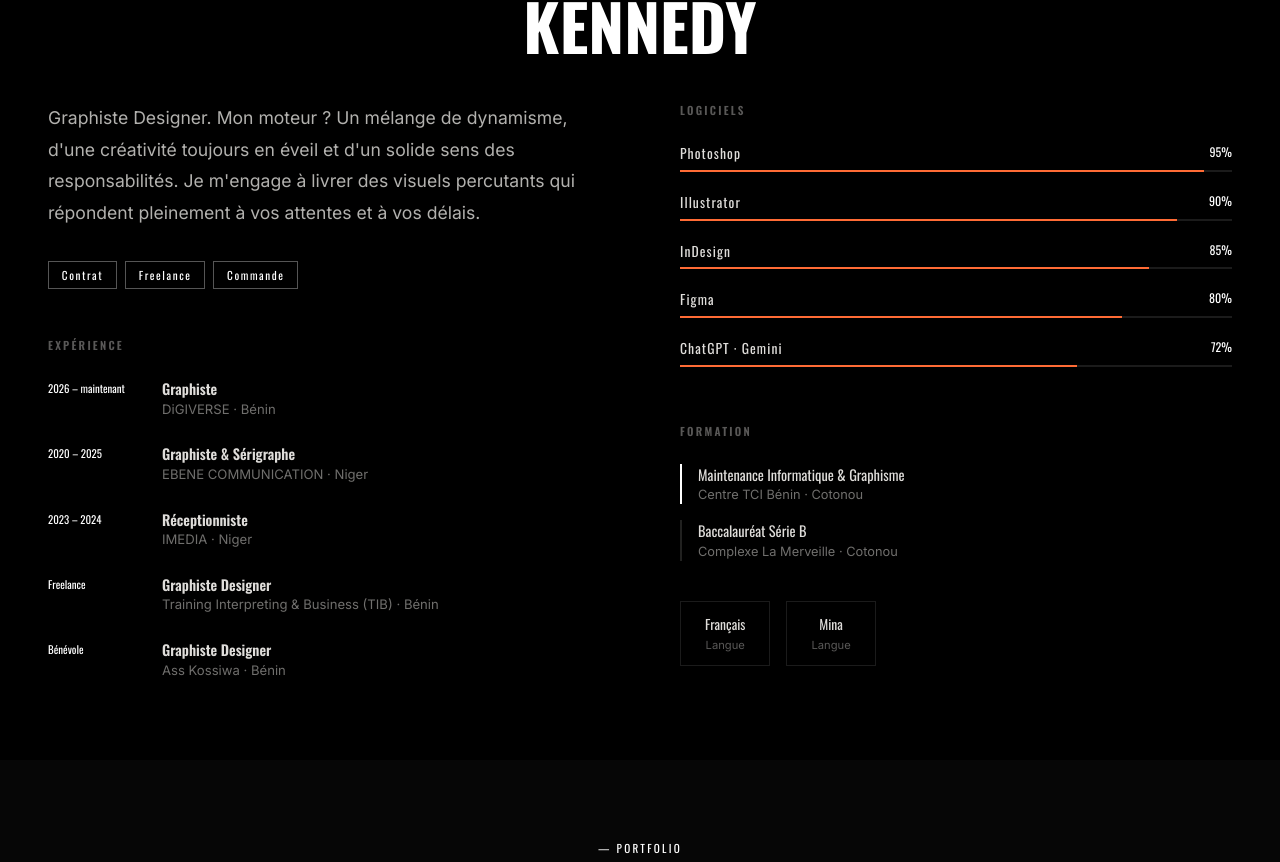
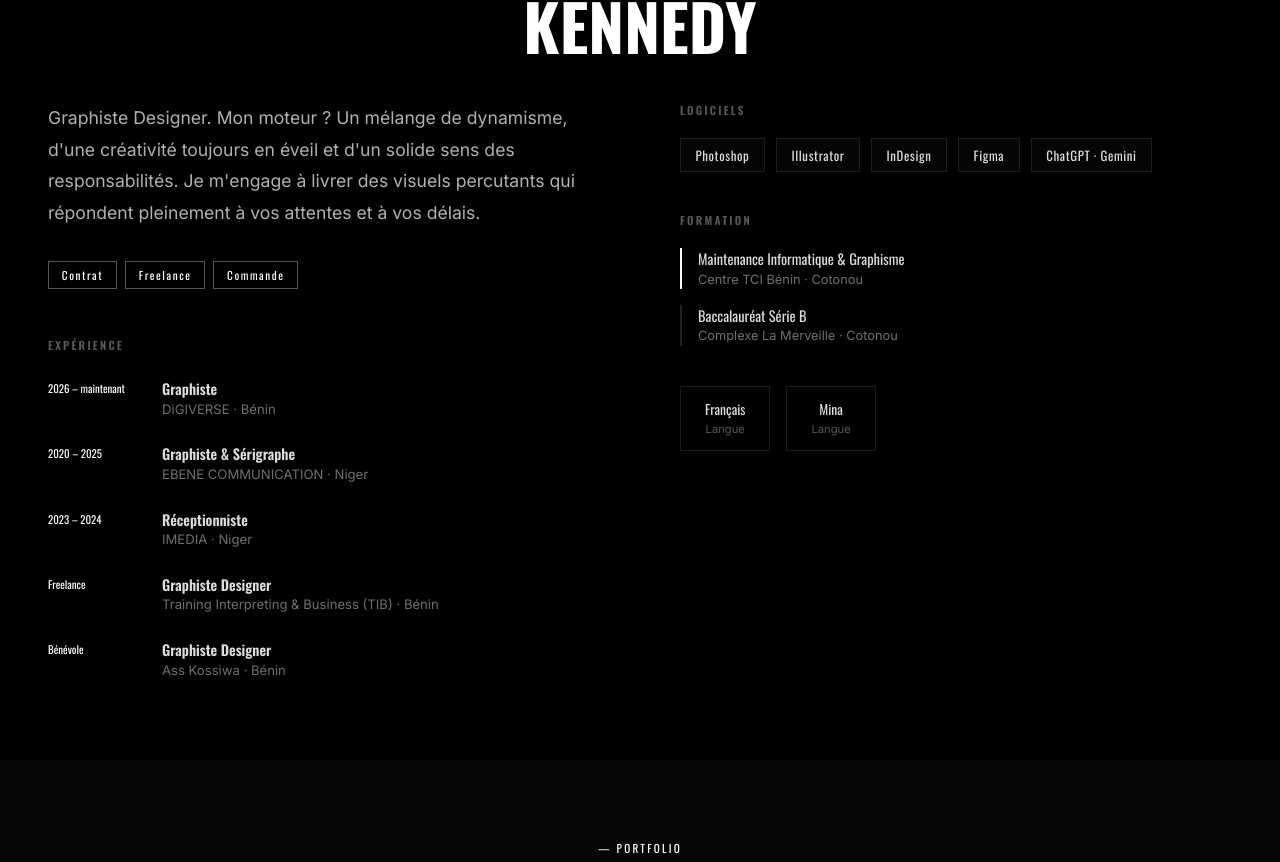
Before and after one commit to Mikeniga99/portfolio_kennedy, a React (Vite) app: page / in a window 1280 px wide. Shown: the part 1786-2648 px from the top of the page. Built offline with nearby package versions, Linux system fonts and the light colour scheme; the HTML template or start-up script is replaced by a standard one.

Commit message:
Remove skill stats and adjust spacing in About section

```diff
--- a/src/App.tsx
+++ b/src/App.tsx
@@ -510,24 +510,22 @@ function About({ accent }: { accent: string }) {
 
           {/* Skills */}
           <div>
-            <h3 data-reveal style={{ fontFamily: 'Oswald, sans-serif', fontWeight: 600, fontSize: '0.7rem', letterSpacing: '0.2em', color: 'rgba(223,221,218,0.4)', marginBottom: '1.5rem' }}>LOGICIELS</h3>
-            <div style={{ display: 'flex', flexDirection: 'column', gap: '1.25rem' }}>
-              {SKILLS.map((skill, i) => (
-                <div key={skill.name} data-reveal data-delay={String(i + 1)}>
-                  <div style={{ display: 'flex', justifyContent: 'space-between', marginBottom: '0.4rem' }}>
-                    <span style={{ fontFamily: 'Oswald, sans-serif', fontSize: '0.85rem', letterSpacing: '0.08em', color: '#dfddda' }}>{skill.name}</span>
-                    <span style={{ fontFamily: 'Oswald, sans-serif', fontSize: '0.75rem', color: accent }}>{skill.level}%</span>
-                  </div>
-                  <div style={{ height: 2, background: 'rgba(223,221,218,0.12)', overflow: 'hidden' }}>
-                    <div className="skill-bar-fill" data-level={skill.level} />
-                  </div>
-                </div>
+            <h3 data-reveal style={{ fontFamily: 'Oswald, sans-serif', fontWeight: 600, fontSize: '0.7rem', letterSpacing: '0.2em', color: 'rgba(223,221,218,0.4)', marginBottom: '1.2rem' }}>LOGICIELS</h3>
+            <div data-reveal data-delay="1" style={{ display: 'flex', gap: '0.7rem', flexWrap: 'wrap' }}>
+              {SKILLS.map((skill) => (
+                <span key={skill.name} style={{
+                  fontFamily: 'Oswald, sans-serif', fontSize: '0.8rem', letterSpacing: '0.05em',
+                  color: '#dfddda', padding: '0.4rem 0.9rem', border: '1px solid rgba(223,221,218,0.12)',
+                  background: 'rgba(255,255,255,0.02)'
+                }}>
+                  {skill.name}
+                </span>
               ))}
             </div>
 
             {/* Education */}
-            <div data-reveal data-delay="2" style={{ marginTop: '3.5rem' }}>
-              <h3 style={{ fontFamily: 'Oswald, sans-serif', fontWeight: 600, fontSize: '0.7rem', letterSpacing: '0.2em', color: 'rgba(223,221,218,0.4)', marginBottom: '1.5rem' }}>FORMATION</h3>
+            <div data-reveal data-delay="2" style={{ marginTop: '2.5rem' }}>
+              <h3 style={{ fontFamily: 'Oswald, sans-serif', fontWeight: 600, fontSize: '0.7rem', letterSpacing: '0.2em', color: 'rgba(223,221,218,0.4)', marginBottom: '1.2rem' }}>FORMATION</h3>
               <div style={{ display: 'flex', flexDirection: 'column', gap: '1rem' }}>
                 <div style={{ borderLeft: `2px solid ${accent}`, paddingLeft: '1rem' }}>
                   <div style={{ fontFamily: 'Oswald, sans-serif', fontSize: '0.9rem', color: '#dfddda' }}>Maintenance Informatique & Graphisme</div>
```
